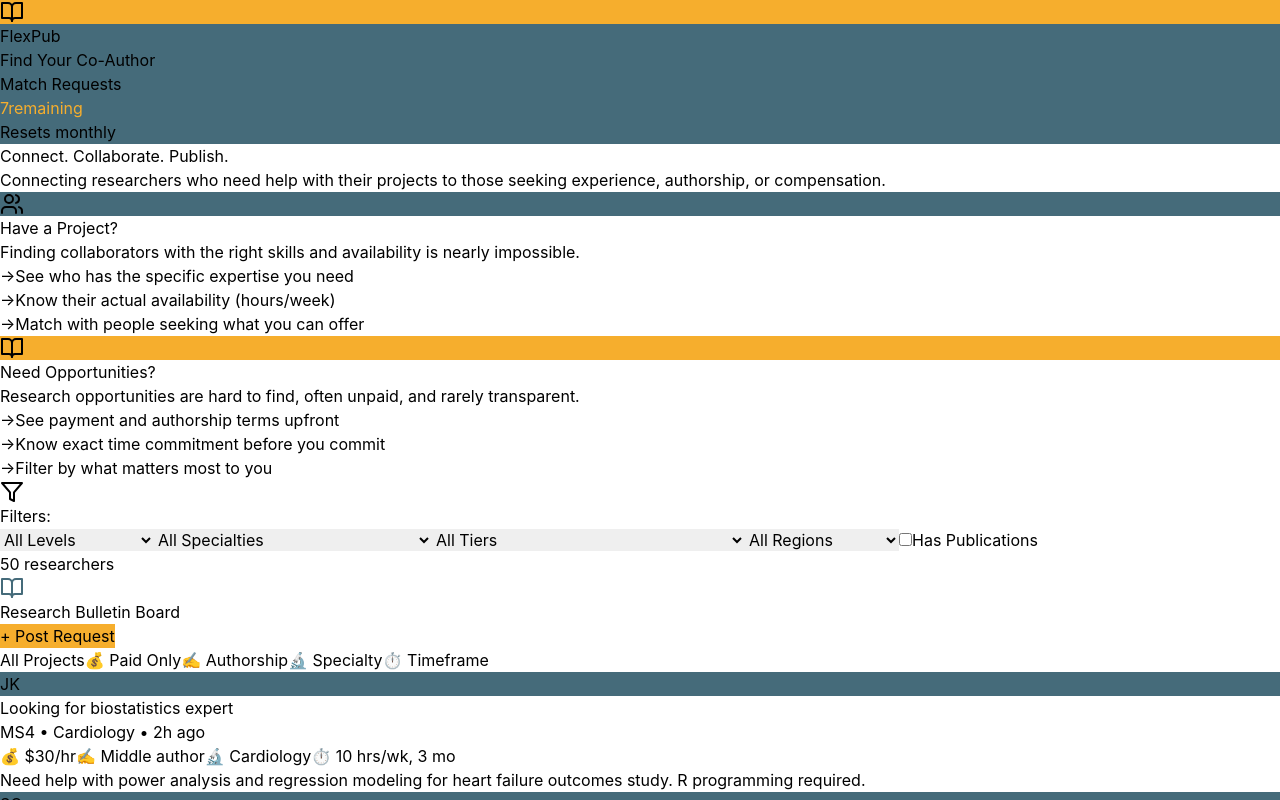
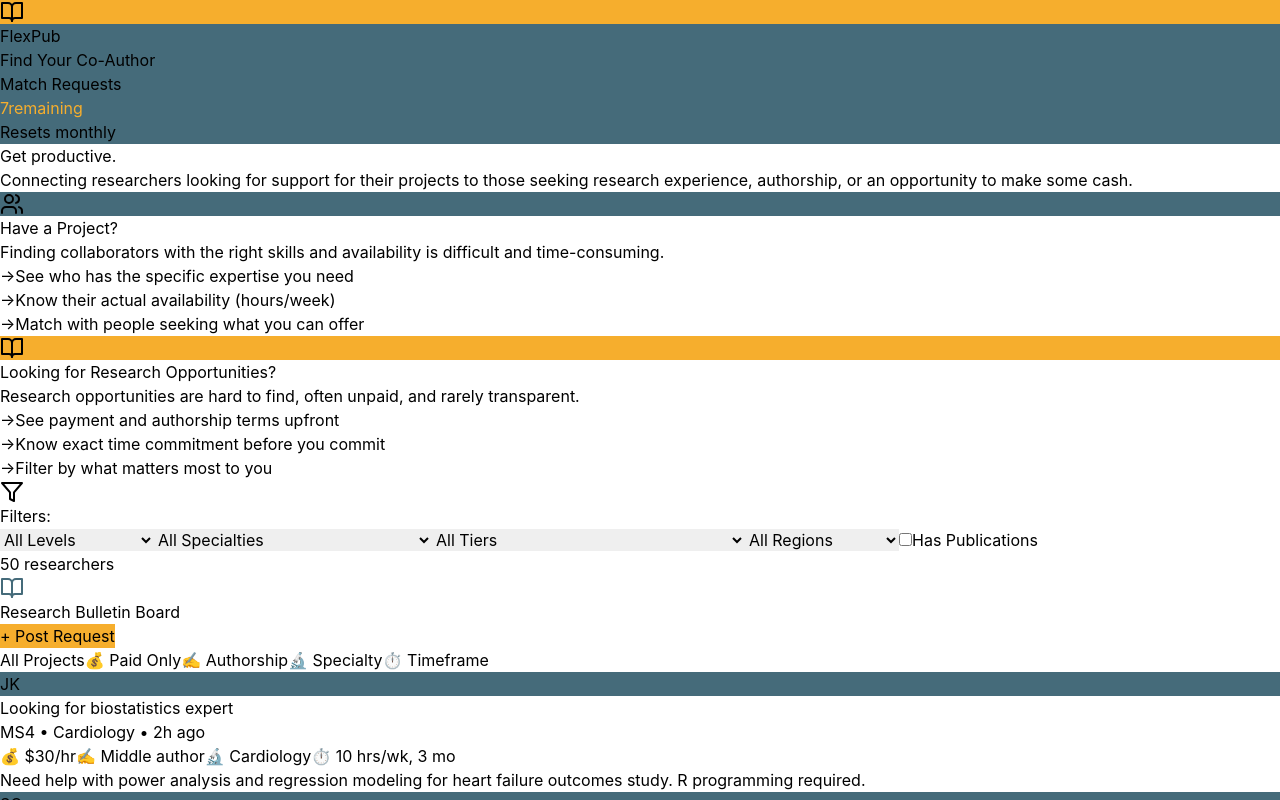
Before and after one commit to Discobelly/flexpub, a React (Vite) app: page / in a window 1280 px wide. Built offline with nearby package versions, Linux system fonts and the light colour scheme.

Commit message:
Refine hero copy - more natural, relatable language

```diff
--- a/src/components/FlexPub.jsx
+++ b/src/components/FlexPub.jsx
@@ -169,10 +169,10 @@
         <div className="bg-gradient-to-r from-blue-50 to-indigo-50 border border-gray-200 rounded-xl p-6 mb-6">
           <div className="max-w-3xl mx-auto text-center mb-6">
             <h2 className="text-2xl font-bold text-gray-900 mb-2">
-              Connect. Collaborate. Publish.
+              Get productive.
             </h2>
             <p className="text-base text-gray-700">
-              Connecting researchers who need help with their projects to those seeking experience, authorship, or compensation.
+              Connecting researchers looking for support for their projects to those seeking research experience, authorship, or an opportunity to make some cash.
             </p>
           </div>
 
@@ -186,7 +186,7 @@
                 <h3 className="text-lg font-bold text-gray-900">Have a Project?</h3>
               </div>
               <p className="text-sm text-gray-700 mb-3">
-                Finding collaborators with the right skills and availability is nearly impossible.
+                Finding collaborators with the right skills and availability is difficult and time-consuming.
               </p>
               <div className="space-y-2 text-sm">
                 <div className="flex items-start gap-2 text-gray-600">
@@ -210,7 +210,7 @@
                 <div className="w-10 h-10 rounded-lg flex items-center justify-center" style={{backgroundColor: '#f6ae2d'}}>
                   <BookOpen className="w-5 h-5 text-white" />
                 </div>
-                <h3 className="text-lg font-bold text-gray-900">Need Opportunities?</h3>
+                <h3 className="text-lg font-bold text-gray-900">Looking for Research Opportunities?</h3>
               </div>
               <p className="text-sm text-gray-700 mb-3">
                 Research opportunities are hard to find, often unpaid, and rarely transparent.
```
